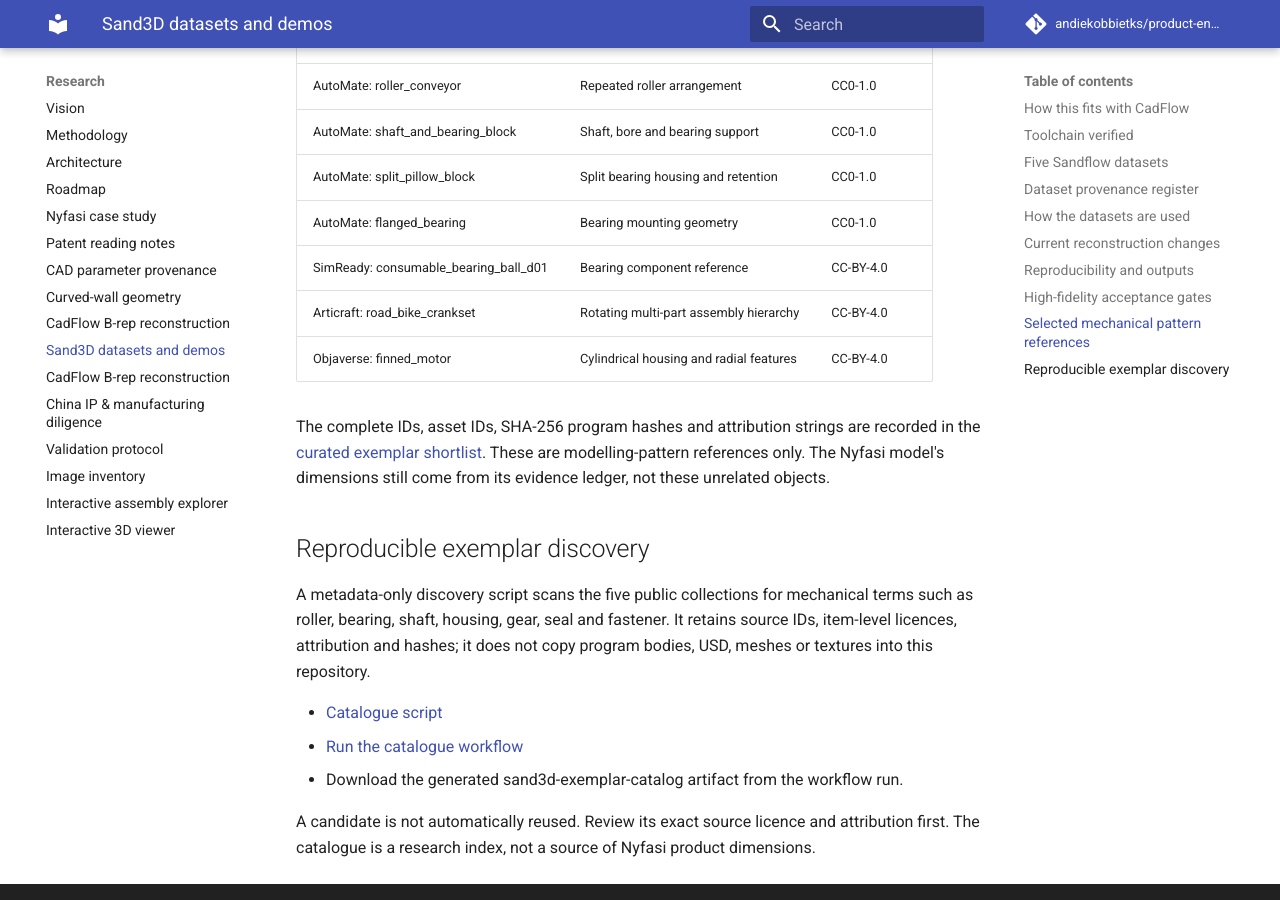
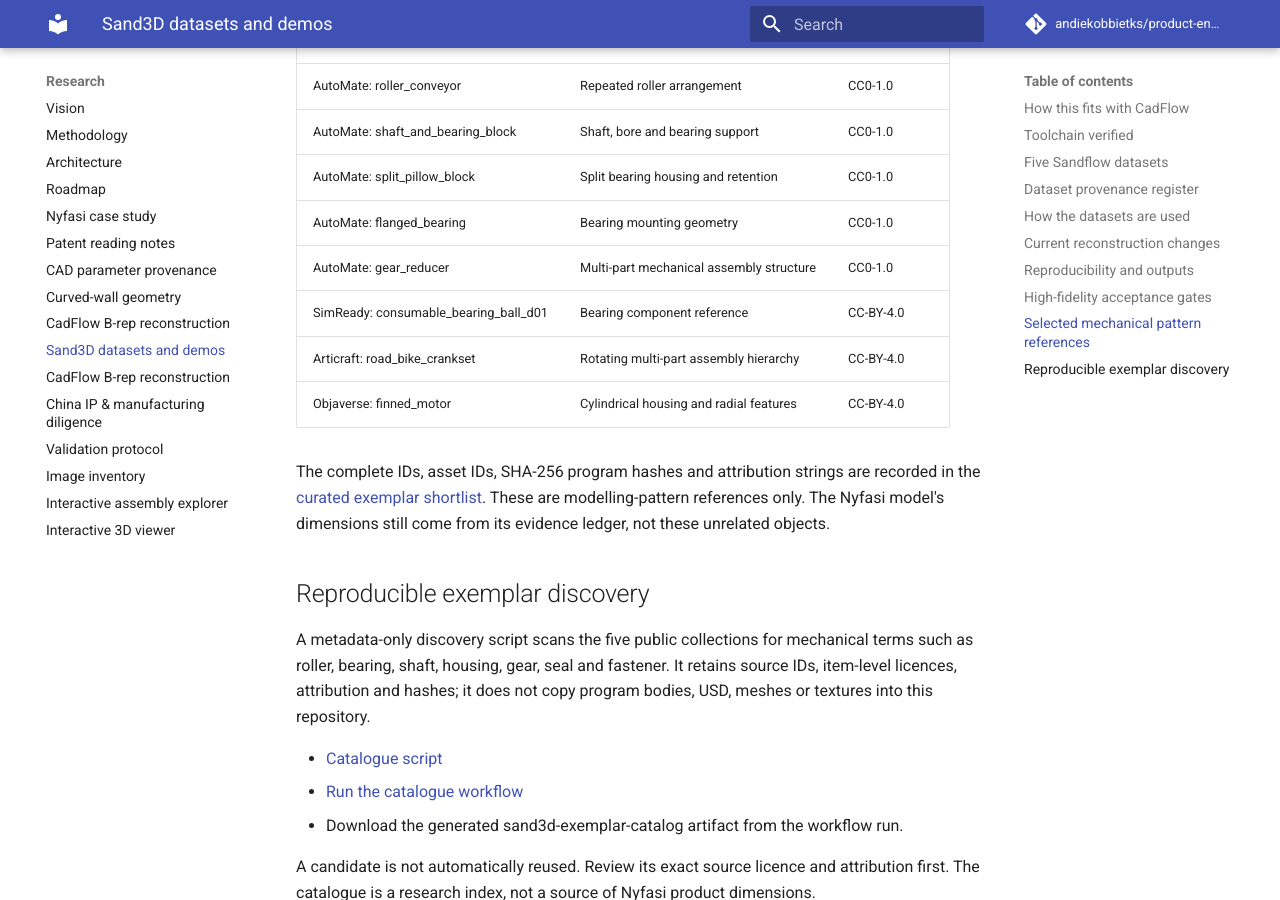
Before and after one commit to andiekobbietks/product-engineering-lab, an MkDocs documentation site: the page built from docs/experiments/sand3d-dataset-strategy.md, in a window 1280 px wide and 900 px high, scrolled down 4103 px. Built offline with MkDocs 1.6.1 and Material for MkDocs 9.7.7, drawn with Linux system fonts in a browser that asks for light colours; comment, search, counter and statistics services are not loaded.

Commit message:
Include gear reducer assembly pattern in shortlist table

```diff
--- a/docs/experiments/sand3d-dataset-strategy.md
+++ b/docs/experiments/sand3d-dataset-strategy.md
@@ -98,6 +98,7 @@ The first automated pass produced **400 metadata references** (80 per collection
 | AutoMate: shaft_and_bearing_block | Shaft, bore and bearing support | CC0-1.0 |
 | AutoMate: split_pillow_block | Split bearing housing and retention | CC0-1.0 |
 | AutoMate: flanged_bearing | Bearing mounting geometry | CC0-1.0 |
+| AutoMate: gear_reducer | Multi-part mechanical assembly structure | CC0-1.0 |
 | SimReady: consumable_bearing_ball_d01 | Bearing component reference | CC-BY-4.0 |
 | Articraft: road_bike_crankset | Rotating multi-part assembly hierarchy | CC-BY-4.0 |
 | Objaverse: finned_motor | Cylindrical housing and radial features | CC-BY-4.0 |
```
